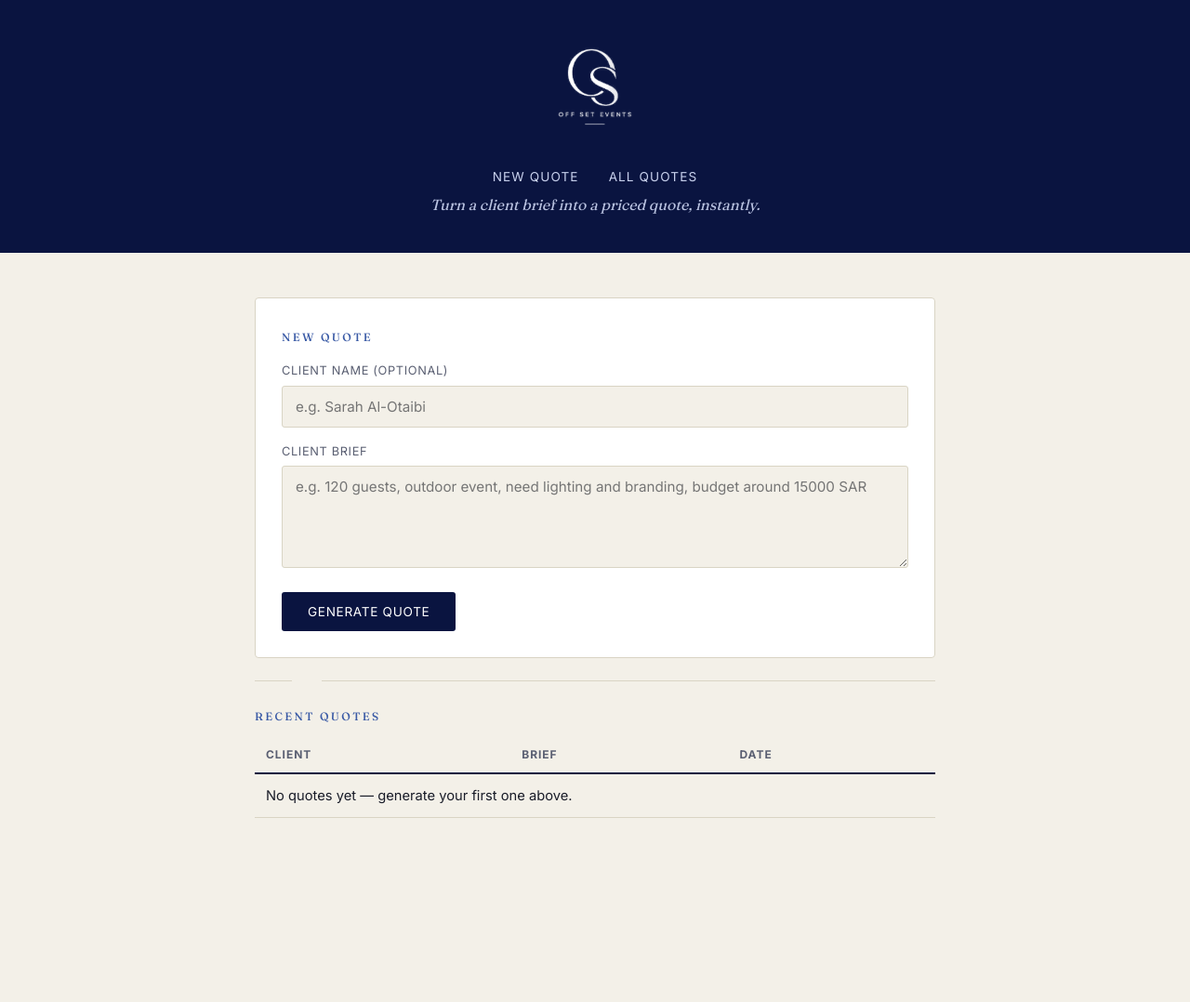
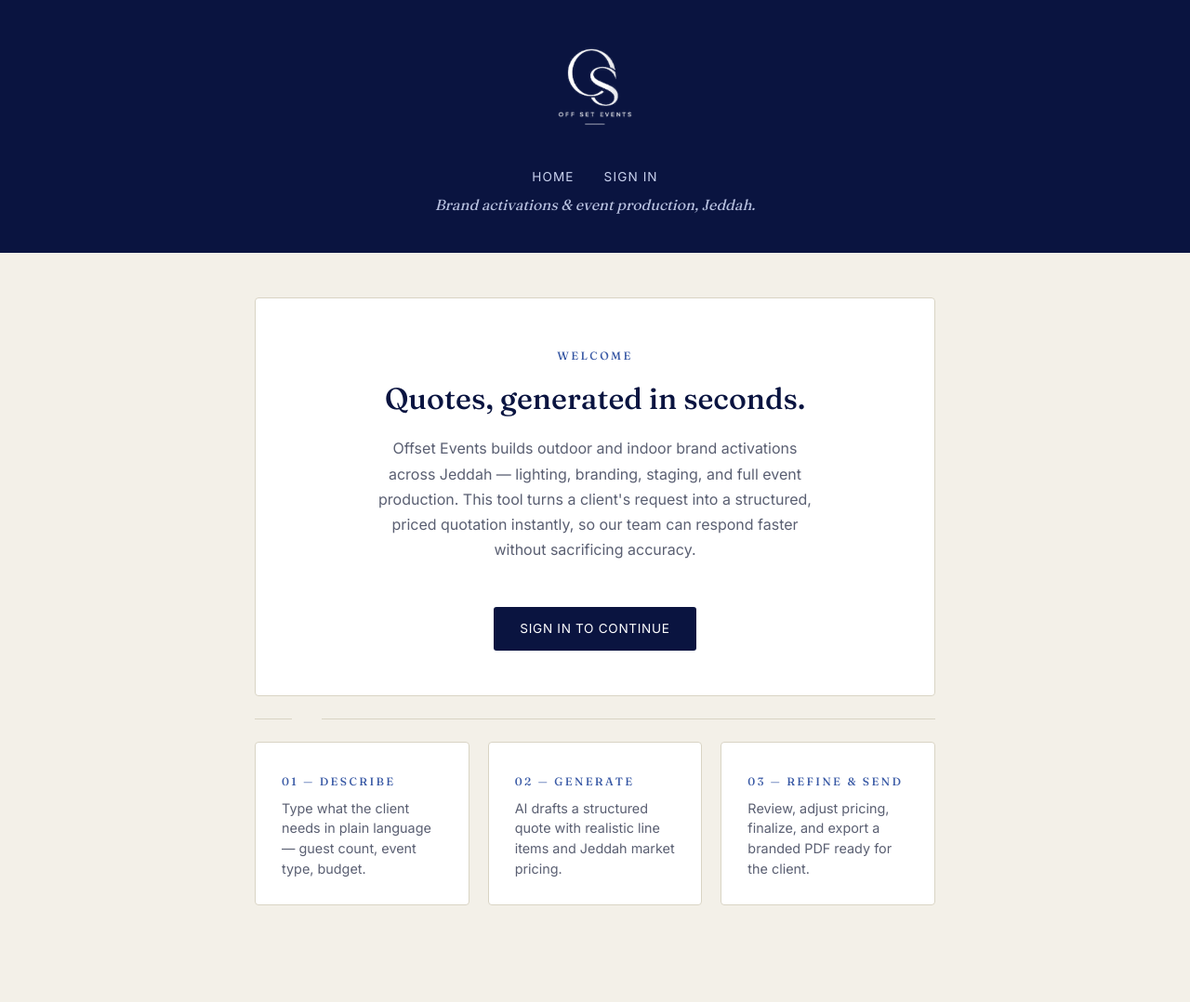
Before and after one commit to janaalturkii/offset-quotes, a Django app: page / in a window 1280 px wide. Shown: the whole page at 93% size. Before the commit the page ends 880 px from the top, so only its background shows below. Run offline with Django 5.2, Linux system fonts and the light colour scheme; data that the repository does not hold is empty.

Commit message:
Add authentication, public landing page, and fix logout

```diff
--- a/config/settings.py
+++ b/config/settings.py
@@ -119,6 +119,11 @@ USE_TZ = True
 STATIC_URL = 'static/'
 STATICFILES_DIRS = [BASE_DIR / 'static']
 
+LOGIN_URL = 'login'
+LOGIN_REDIRECT_URL = 'dashboard'
+LOGOUT_REDIRECT_URL = 'login'
+LOGIN_REDIRECT_URL = 'dashboard'
+
 
 # Email
 # https://docs.djangoproject.com/en/6.1/topics/email/#topic-email-configuration
--- a/config/urls.py
+++ b/config/urls.py
@@ -1,23 +1,10 @@
-"""
-URL configuration for config project.
-
-The `urlpatterns` list routes URLs to views. For more information please see:
-    https://docs.djangoproject.com/en/6.1/topics/http/urls/
-Examples:
-Function views
-    1. Add an import:  from my_app import views
-    2. Add a URL to urlpatterns:  path('', views.home, name='home')
-Class-based views
-    1. Add an import:  from other_app.views import Home
-    2. Add a URL to urlpatterns:  path('', Home.as_view(), name='home')
-Including another URLconf
-    1. Import the include() function: from django.urls import include, path
-    2. Add a URL to urlpatterns:  path('blog/', include('blog.urls'))
-"""
 from django.contrib import admin
 from django.urls import path, include
+from django.contrib.auth import views as auth_views
 
 urlpatterns = [
     path('admin/', admin.site.urls),
+    path('login/', auth_views.LoginView.as_view(template_name='quotes/login.html'), name='login'),
+    path('logout/', auth_views.LogoutView.as_view(next_page='login'), name='logout'),
     path('', include('quotes.urls')),
 ]
--- a/quotes/templates/quotes/base.html
+++ b/quotes/templates/quotes/base.html
@@ -8,10 +8,19 @@
 <body>
     <header class="brand-hero">
         <img src="{% static 'images/logo-white.png' %}" alt="Offset Events">
-        <nav class="brand-nav">
-            <a href="{% url 'dashboard' %}">New Quote</a>
-            <a href="{% url 'quote_list' %}">All Quotes</a>
-        </nav>
+      <nav class="brand-nav">
+    {% if user.is_authenticated %}
+        <a href="{% url 'dashboard' %}">New Quote</a>
+        <a href="{% url 'quote_list' %}">All Quotes</a>
+        <form method="post" action="{% url 'logout' %}" style="display: inline;">
+            {% csrf_token %}
+            <button type="submit" style="background: none; border: none; color: #C9D2EE; font-size: 0.85rem; letter-spacing: 0.08em; text-transform: uppercase; cursor: pointer; padding: 0; margin: 0; font-family: 'Inter', sans-serif;">Logout</button>
+        </form>
+    {% else %}
+        <a href="{% url 'landing' %}">Home</a>
+        <a href="{% url 'login' %}">Sign In</a>
+    {% endif %}
+</nav>
         <p class="tagline">{% block tagline %}Quotes, refined in seconds.{% endblock %}</p>
     </header>
     <main>
--- /dev/null
+++ b/quotes/templates/quotes/landing.html
@@ -0,0 +1,31 @@
+{% extends "quotes/base.html" %}
+{% block title %}Offset Events — Quote Generator{% endblock %}
+{% block tagline %}Brand activations & event production, Jeddah.{% endblock %}
+
+{% block content %}
+<div class="card" style="text-align: center; padding: 48px 32px;">
+    <span class="eyebrow">Welcome</span>
+    <h1 style="margin: 12px 0 16px;">Quotes, generated in seconds.</h1>
+    <p style="color: var(--ink-soft); max-width: 480px; margin: 0 auto 28px; line-height: 1.7;">
+        Offset Events builds outdoor and indoor brand activations across Jeddah — lighting, branding, staging, and full event production. This tool turns a client's request into a structured, priced quotation instantly, so our team can respond faster without sacrificing accuracy.
+    </p>
+    <a href="{% url 'login' %}" class="btn">Sign In to Continue</a>
+</div>
+
+<div class="divider left"></div>
+
+<div style="display: grid; grid-template-columns: 1fr 1fr 1fr; gap: 20px;">
+    <div class="card">
+        <span class="eyebrow">01 — Describe</span>
+        <p style="margin-top: 8px; color: var(--ink-soft); font-size: 0.9rem;">Type what the client needs in plain language — guest count, event type, budget.</p>
+    </div>
+    <div class="card">
+        <span class="eyebrow">02 — Generate</span>
+        <p style="margin-top: 8px; color: var(--ink-soft); font-size: 0.9rem;">AI drafts a structured quote with realistic line items and Jeddah market pricing.</p>
+    </div>
+    <div class="card">
+        <span class="eyebrow">03 — Refine & Send</span>
+        <p style="margin-top: 8px; color: var(--ink-soft); font-size: 0.9rem;">Review, adjust pricing, finalize, and export a branded PDF ready for the client.</p>
+    </div>
+</div>
+{% endblock %}
--- a/quotes/urls.py
+++ b/quotes/urls.py
@@ -1,25 +1,17 @@
 from django.urls import path
-from . import views
+from . import views, api_views
 
 urlpatterns = [
-    path('', views.dashboard, name='dashboard'),
+    path('', views.landing, name='landing'),
+    path('app/', views.dashboard, name='dashboard'),
     path('quotes/', views.quote_list, name='quote_list'),
     path('quote/<int:quote_id>/', views.quote_detail, name='quote_detail'),
     path('quote/<int:quote_id>/pdf/', views.quote_pdf, name='quote_pdf'),
-]
-
-from . import views, api_views
-
-urlpatterns = [
-    path('', views.dashboard, name='dashboard'),
-    path('quotes/', views.quote_list, name='quote_list'),
-    path('quote/<int:quote_id>/', views.quote_detail, name='quote_detail'),
-    path('quote/<int:quote_id>/pdf/', views.quote_pdf, name='quote_pdf'),
-    path('api/quotes/<int:pk>/status/', api_views.update_quote_status_api, name='api_update_status'),
     path('quote/<int:quote_id>/edit/', views.quote_edit, name='quote_edit'),
 
     # API endpoints
     path('api/quotes/', api_views.QuoteListAPIView.as_view(), name='api_quote_list'),
     path('api/quotes/<int:pk>/', api_views.QuoteDetailAPIView.as_view(), name='api_quote_detail'),
     path('api/quotes/generate/', api_views.generate_quote_api, name='api_generate_quote'),
+    path('api/quotes/<int:pk>/status/', api_views.update_quote_status_api, name='api_update_status'),
 ]
--- a/quotes/views.py
+++ b/quotes/views.py
@@ -1,9 +1,12 @@
 from django.shortcuts import render, redirect, get_object_or_404
+from django.contrib.auth.decorators import login_required
+from django.http import HttpResponse
 from .models import Quote, QuoteLineItem
 from .generator import generate_quote
-from django.http import HttpResponse
 from .pdf_export import generate_quote_pdf
 
+
+@login_required
 def dashboard(request):
     if request.method == "POST":
         client_name = request.POST.get("client_name", "").strip()
@@ -47,17 +50,23 @@ def dashboard(request):
     recent_quotes = Quote.objects.all()[:5]
     return render(request, "quotes/dashboard.html", {"recent_quotes": recent_quotes})
 
+def landing(request):
+    return render(request, "quotes/landing.html")
 
+@login_required
+def quote_list(request):
+    quotes = Quote.objects.all()
+    return render(request, "quotes/quote_list.html", {"quotes": quotes})
+
+
+@login_required
 def quote_detail(request, quote_id):
     quote = get_object_or_404(Quote, id=quote_id)
     line_items = quote.line_items.all()
     return render(request, "quotes/quote_detail.html", {"quote": quote, "line_items": line_items})
 
 
-def quote_list(request):
-    quotes = Quote.objects.all()
-    return render(request, "quotes/quote_list.html", {"quotes": quotes})
-
+@login_required
 def quote_pdf(request, quote_id):
     quote = get_object_or_404(Quote, id=quote_id)
     line_items = quote.line_items.all()
@@ -67,11 +76,12 @@ def quote_pdf(request, quote_id):
     response['Content-Disposition'] = f'attachment; filename="offset-events-quote-{quote.id}.pdf"'
     return response
 
+
+@login_required
 def quote_edit(request, quote_id):
     quote = get_object_or_404(Quote, id=quote_id)
 
     if request.method == "POST":
-        # Update existing line items
         for item in quote.line_items.all():
             desc_key = f"description_{item.id}"
             cat_key = f"category_{item.id}"
@@ -87,7 +97,6 @@ def quote_edit(request, quote_id):
             item.estimated_price = request.POST.get(price_key, item.estimated_price)
             item.save()
 
-        # Add a new line item, if the "add new" fields were filled in
         new_desc = request.POST.get("new_description", "").strip()
         if new_desc:
             QuoteLineItem.objects.create(
```
Also changed, not shown: quotes/templates/quotes/login.html (added, +22 -0 lines).
